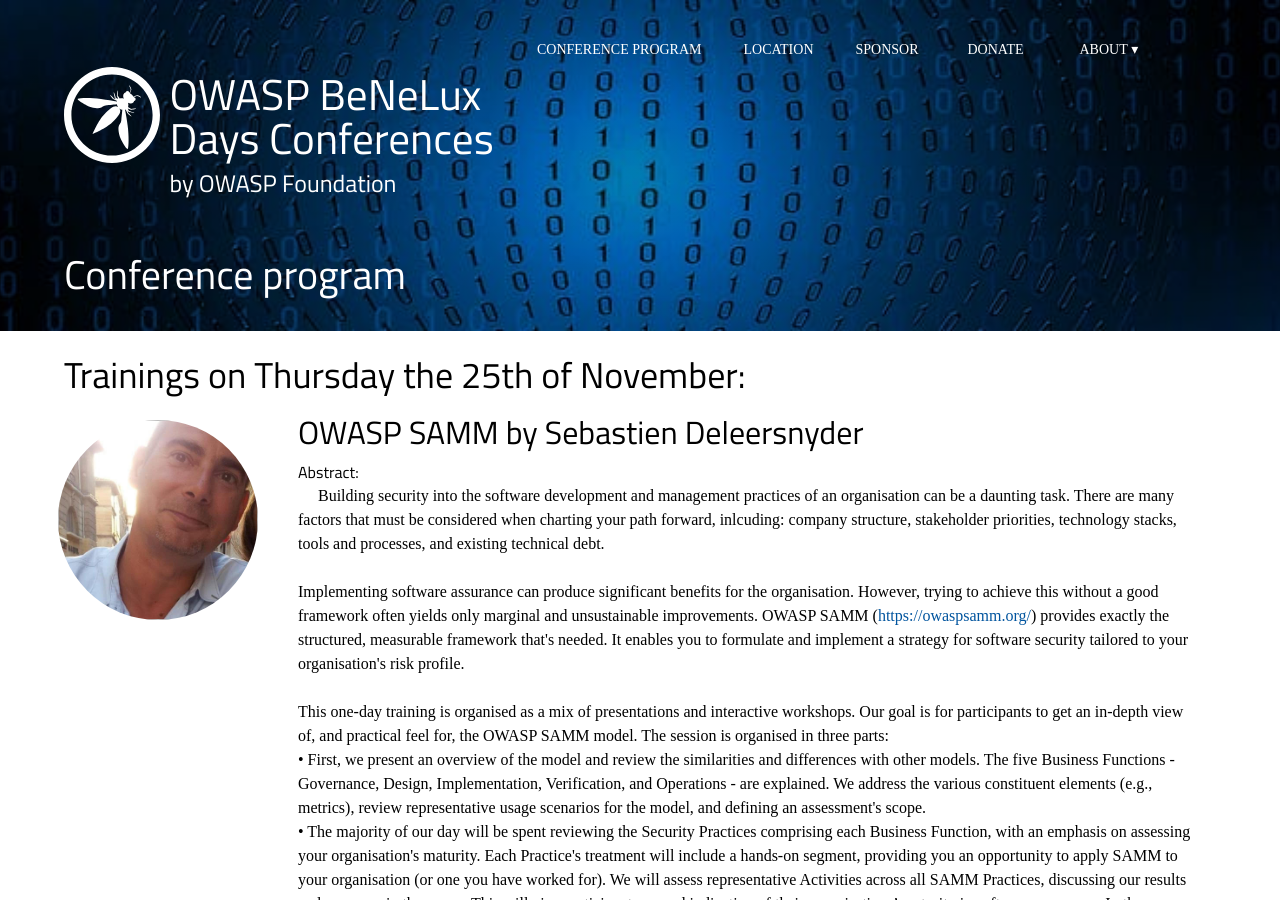
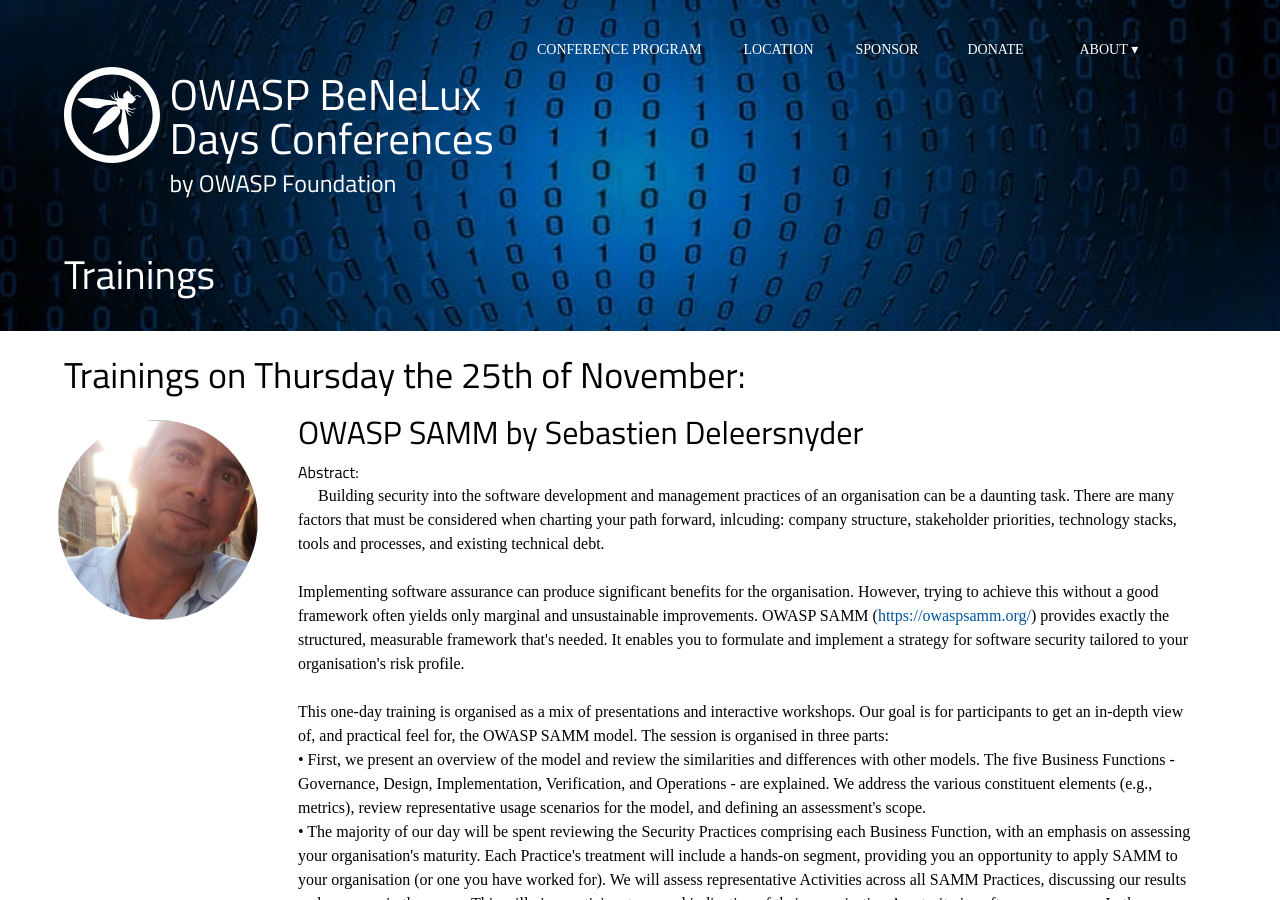
Before and after one commit to dm-17/Owasp-BeNeLux-Days-2021, a Jekyll site: the page built from program/training.md, in a window 1280 px wide and 900 px high. Built offline with Jekyll 4.4.1, drawn with Linux system fonts in a browser that asks for light colours; some web fonts are replaced.

Commit message:
Training page title change

```diff
--- a/program/training.md
+++ b/program/training.md
@@ -1,5 +1,5 @@
 ---
-title: Conference program
+title: Trainings
 ShowSponsors: true
 ---
 
```
